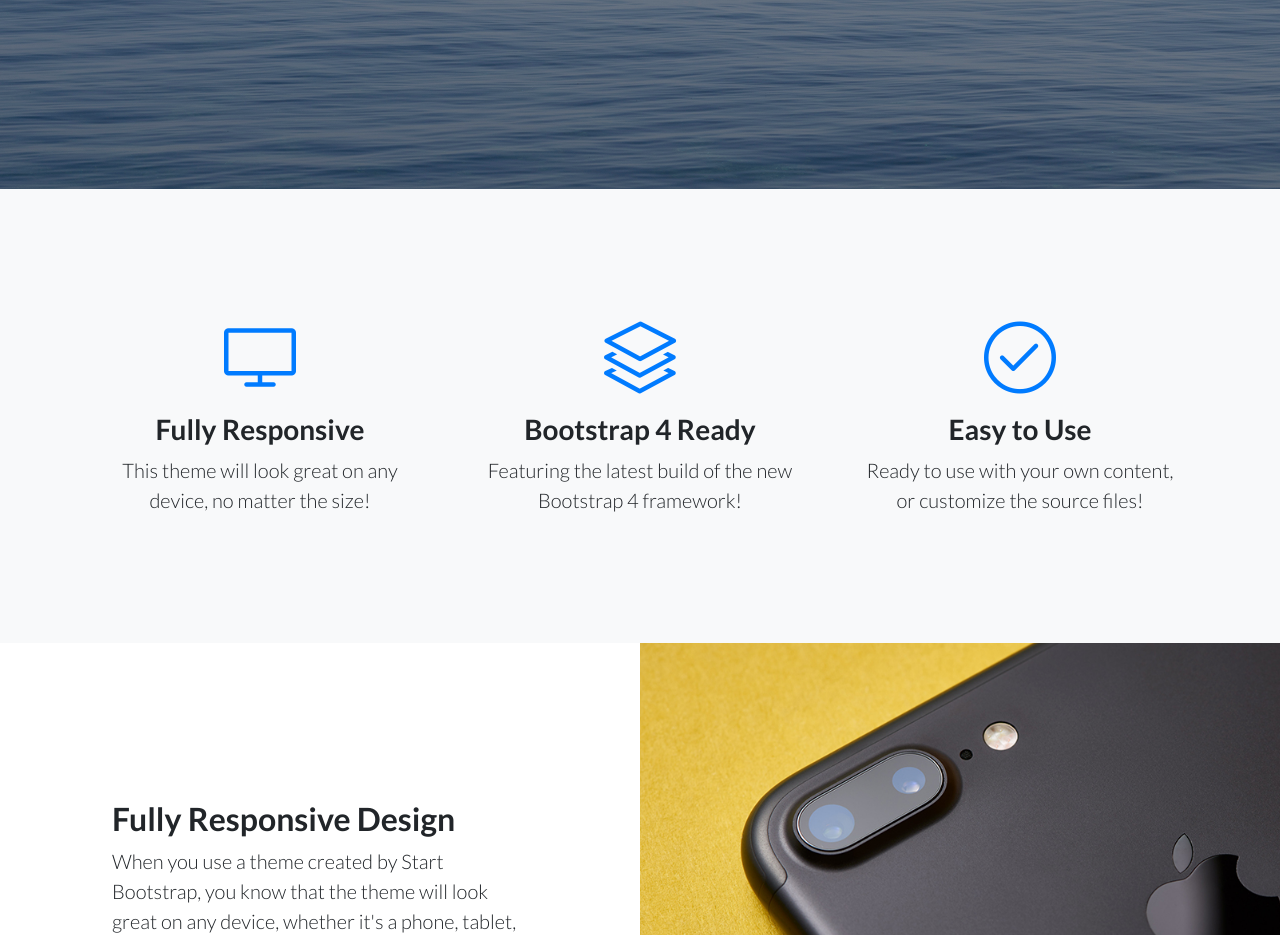
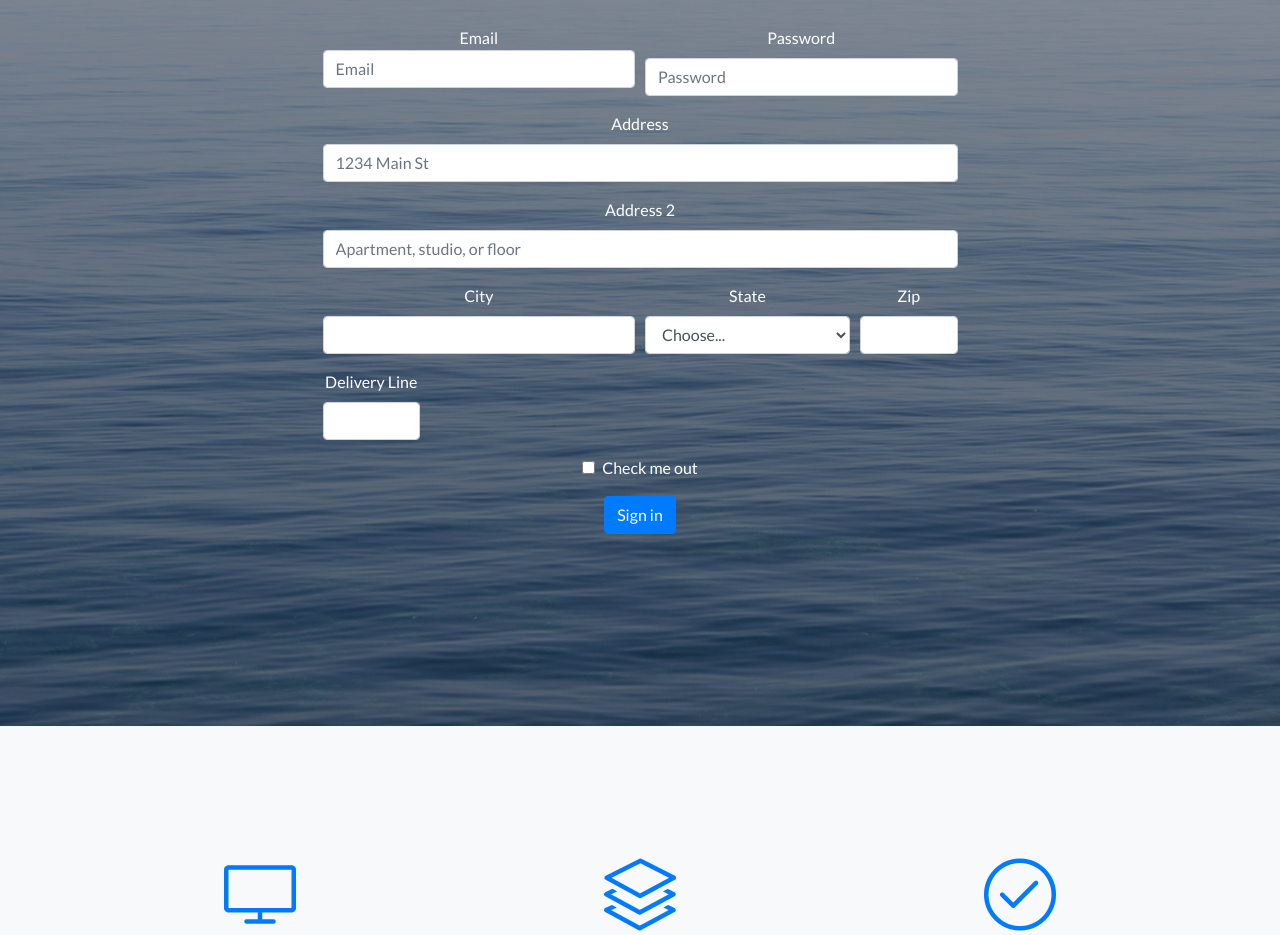
Before and after one commit to Zer0Paper/Shades-Landing, a website: page index.html in a window 1280 px wide. Shown: the part 462-1397 px from the top of the page. Drawn offline with Linux system fonts and the light colour scheme.

Commit message:
Landing Selection & First phase of shades customization
This repo will be used to create the landing page.
Changes we made to remove the distractions on the nav.
The form was changed & updated to reflect what we'll need from our customers.
3 Benefits were added.
Indomi & Eggs, work was good.
Next phase will be at night,

```diff
--- a/index.html
+++ b/index.html
@@ -19,6 +19,7 @@
   <link href="https://fonts.googleapis.com/css?family=Lato:300,400,700,300italic,400italic,700italic" rel="stylesheet" type="text/css">
 
   <!-- Custom styles for this template -->
+  <!-- Hero Shot-->
   <link href="css/landing-page.min.css" rel="stylesheet">
 
 </head>
@@ -28,8 +29,7 @@
   <!-- Navigation -->
   <nav class="navbar navbar-light bg-light static-top">
     <div class="container">
-      <a class="navbar-brand" href="#">Start Bootstrap</a>
-      <a class="btn btn-primary" href="#">Sign In</a>
+      <a class="navbar-brand" href="#">Shades</a>
                 </div>
   </nav>
 
@@ -39,19 +39,65 @@
     <div class="container">
       <div class="row">
         <div class="col-xl-9 mx-auto">
-          <h1 class="mb-5">Build a landing page for your business or project and generate more leads!</h1>
+          <h1 class="mb-5">Food! When you need it, how you want it</h1>
+          <h4 class="mb-5">Sign up now and get your first meal free</h4>
+
         </div>
         <div class="col-md-10 col-lg-8 col-xl-7 mx-auto">
+
+          <!--Form START-->
          <form>
           <div class="form-row">
-              <div class="col-12 col-md-9 mb-2 mb-md-0">
-                <input type="email" class="form-control form-control-lg" placeholder="Enter your email...">
+            <div class="form-group col-md-6">
+              <label for="inputEmail4"></label>Email</label>
+              <input type="email" class="form-control" id="inputEmail4" placeholder="Email">
             </div>
-              <div class="col-12 col-md-3">
-                <button type="submit" class="btn btn-block btn-lg btn-primary">Sign up!</button>
+            <div class="form-group col-md-6">
+              <label for="inputPassword4">Password</label>
+              <input type="password" class="form-control" id="inputPassword4" placeholder="Password">
             </div>
           </div>
+          <div class="form-group">
+            <label for="inputAddress">Address</label>
+            <input type="text" class="form-control" id="inputAddress" placeholder="1234 Main St">
+          </div>
+          <div class="form-group">
+            <label for="inputAddress2">Address 2</label>
+            <input type="text" class="form-control" id="inputAddress2" placeholder="Apartment, studio, or floor">
+          </div>
+          <div class="form-row">
+            <div class="form-group col-md-6">
+              <label for="inputCity">City</label>
+              <input type="text" class="form-control" id="inputCity">
+            </div>
+            <div class="form-group col-md-4">
+              <label for="inputState">State</label>
+              <select id="inputState" class="form-control">
+                <option selected>Choose...</option>
+                <option>...</option>
+              </select>
+            </div>
+            <div class="form-group col-md-2">
+              <label for="inputZip">Zip</label>
+              <input type="text" class="form-control" id="inputZip">
+            </div>
+            <div class="form-group col-md-2">
+              <label for="inputZip">Delivery Line</label>
+              <input type="text" class="form-control" id="inputZip">
+            </div>
+          </div>
+          <div class="form-group">
+            <div class="form-check">
+              <input class="form-check-input" type="checkbox" id="gridCheck">
+              <label class="form-check-label" for="gridCheck">
+                Check me out
+              </label>
+            </div>
+          </div>
+          <button type="submit" class="btn btn-primary">Sign in</button>
         </form>
+        <!--FORM -ENDING-->
+
         </div>
       </div>
     </div>
@@ -66,8 +112,8 @@
             <div class="features-icons-icon d-flex">
               <i class="icon-screen-desktop m-auto text-primary"></i>
             </div>
-            <h3>Fully Responsive</h3>
-            <p class="lead mb-0">This theme will look great on any device, no matter the size!</p>
+            <h3>Speedy Delivery</h3>
+            <p class="lead mb-0">We get to you in under 30 minutes or it's on us</p>
           </div>
         </div>
         <div class="col-lg-4">
@@ -75,8 +121,8 @@
             <div class="features-icons-icon d-flex">
               <i class="icon-layers m-auto text-primary"></i>
             </div>
-            <h3>Bootstrap 4 Ready</h3>
-            <p class="lead mb-0">Featuring the latest build of the new Bootstrap 4 framework!</p>
+            <h3>Meal Plans</h3>
+            <p class="lead mb-0">Customize and arrange your meals and shcedule deliveries</p>
           </div>
         </div>
         <div class="col-lg-4">
@@ -84,8 +130,8 @@
             <div class="features-icons-icon d-flex">
               <i class="icon-check m-auto text-primary"></i>
             </div>
-            <h3>Easy to Use</h3>
-            <p class="lead mb-0">Ready to use with your own content, or customize the source files!</p>
+            <h3>Healthy</h3>
+            <p class="lead mb-0">Our Dieticians help you arrange a meal-plan suited to your needs and body's needs. </p>
           </div>
         </div>
       </div>
```
Lines whose indentation alone changed are shown as unchanged.
